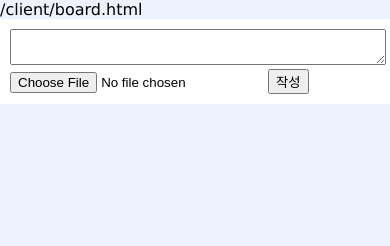
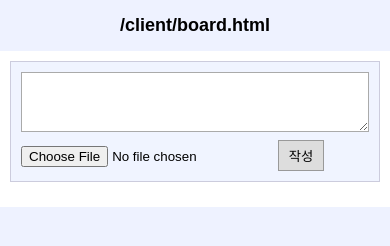
Before and after one commit to ldh791/qwer, a website: page client/board.html in a window 390 px wide. Drawn offline with Linux system fonts and the light colour scheme; files whose address does not match are found by name.

Commit message:
Update style.css

```diff
--- a/client/style.css
+++ b/client/style.css
@@ -1,4 +1,112 @@
-body{background:#eef2ff;font-family:Verdana;margin:0}
-.container{max-width:800px;margin:auto;background:#fff;padding:10px}
-textarea{width:100%}
-img{max-width:100%}
+* {
+  box-sizing: border-box;
+}
+
+body {
+  background: #eef2ff;
+  font-family: Arial, Helvetica, sans-serif;
+  font-size: 13px;
+  margin: 0;
+  color: #000;
+}
+
+/* 상단 */
+.header {
+  text-align: center;
+  font-size: 22px;
+  padding: 15px 0;
+  font-weight: bold;
+}
+
+/* 컨테이너 */
+.container {
+  max-width: 900px;
+  margin: 10px auto;
+  background: #ffffff;
+  border: 1px solid #ccd;
+  padding: 10px;
+}
+
+/* 게시판 목록 */
+.board-list a {
+  display: block;
+  padding: 5px;
+  color: #0000cc;
+  text-decoration: none;
+}
+
+.board-list a:hover {
+  text-decoration: underline;
+}
+
+/* 글 작성 */
+.form {
+  background: #f0f4ff;
+  border: 1px solid #ccd;
+  padding: 10px;
+  margin-bottom: 15px;
+}
+
+textarea {
+  width: 100%;
+  height: 70px;
+  resize: vertical;
+  border: 1px solid #aaa;
+  padding: 5px;
+}
+
+input[type="file"] {
+  margin-top: 5px;
+}
+
+button {
+  margin-top: 5px;
+  padding: 5px 10px;
+  border: 1px solid #999;
+  background: #ddd;
+  cursor: pointer;
+}
+
+button:hover {
+  background: #ccc;
+}
+
+/* 게시글 */
+.post {
+  border-top: 1px solid #ccc;
+  padding: 8px 5px;
+}
+
+/* 번호 */
+.post b {
+  color: #0000aa;
+}
+
+/* 이미지 */
+.post img {
+  display: block;
+  margin-top: 5px;
+  max-width: 250px;
+}
+
+/* 최근글 */
+#recent div {
+  border-bottom: 1px solid #eee;
+  padding: 4px 0;
+}
+
+/* 모바일 */
+@media (max-width: 600px) {
+  .container {
+    margin: 0;
+    border: none;
+  }
+
+  .header {
+    font-size: 18px;
+  }
+
+  textarea {
+    height: 60px;
+  }
+}
```
